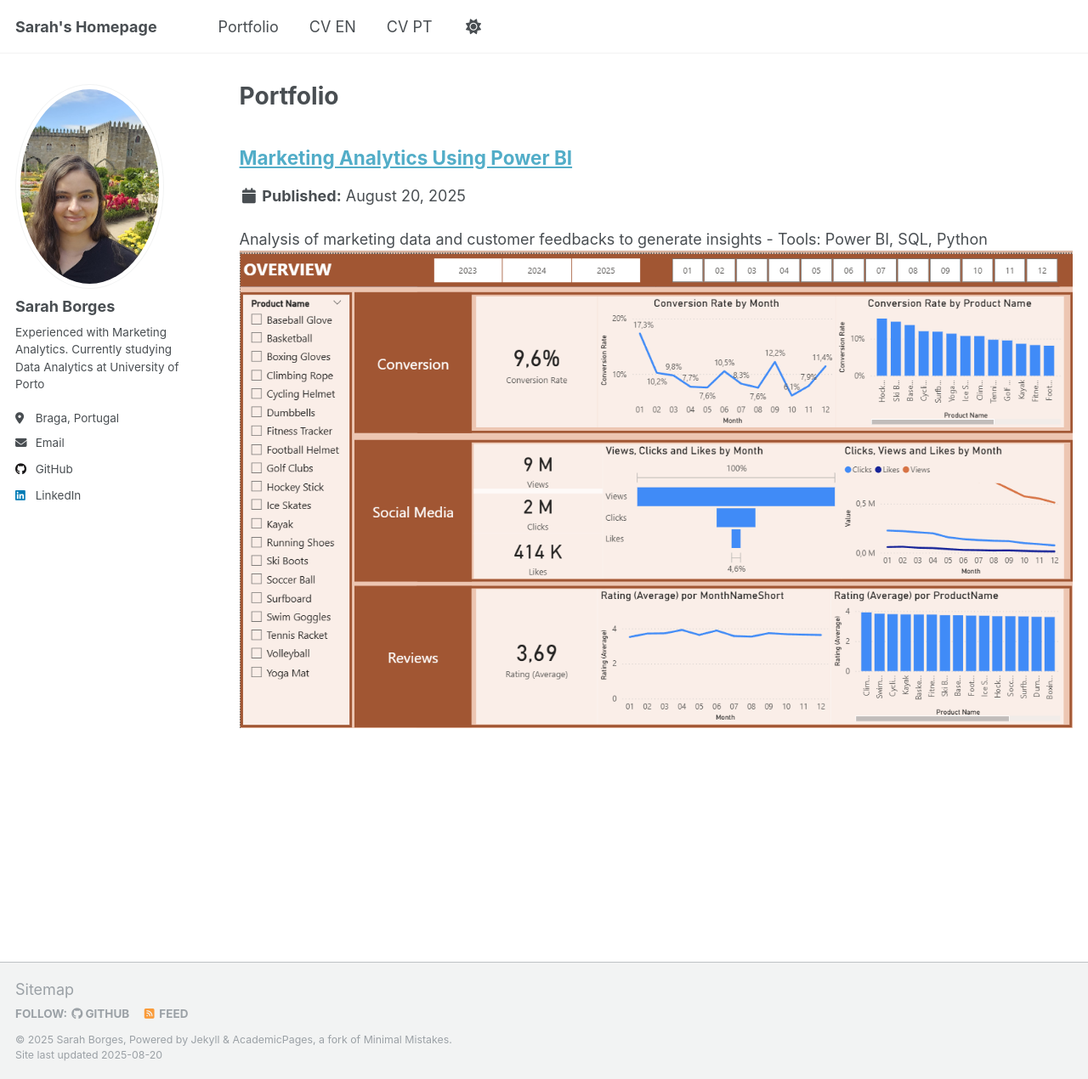
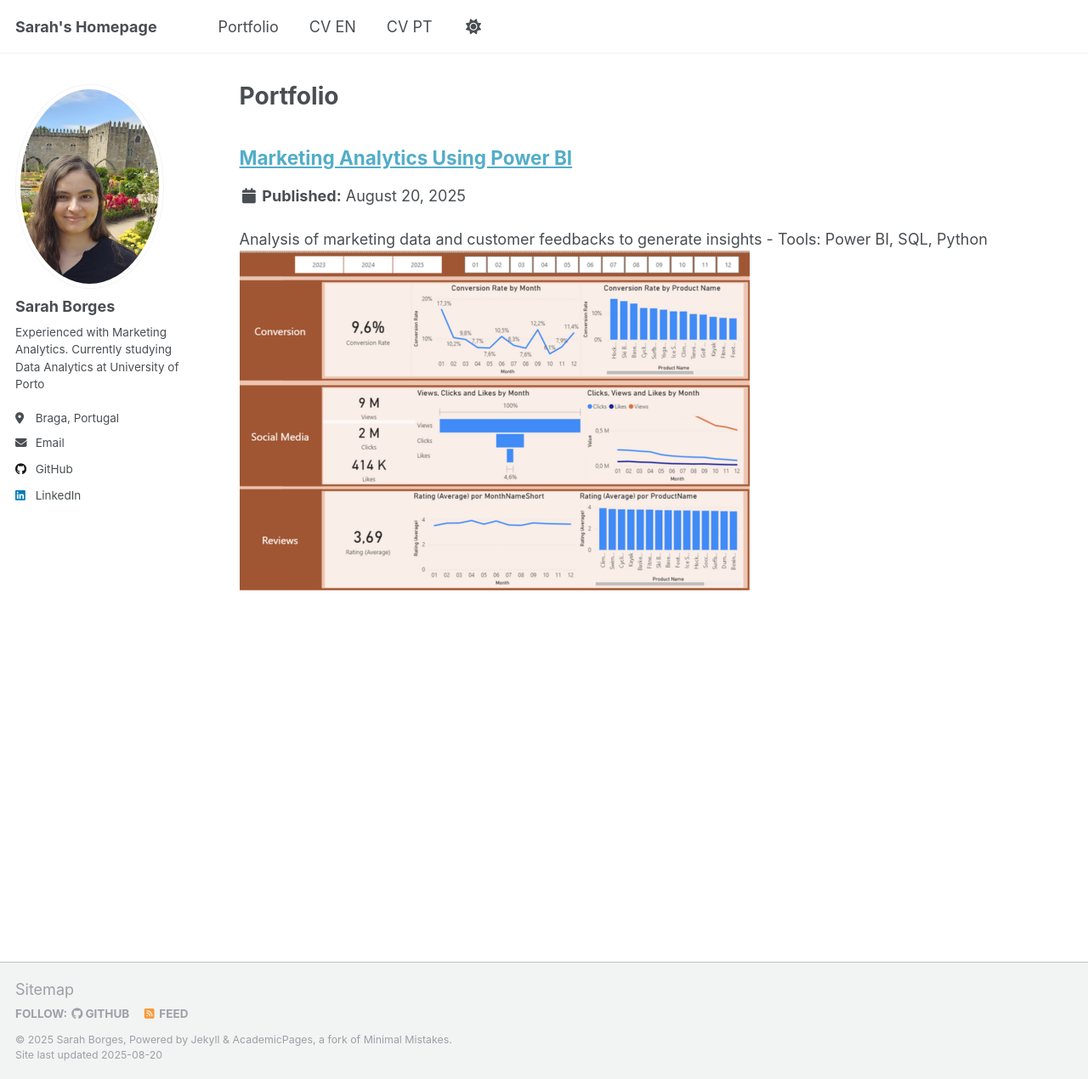
Before and after one commit to sarah-borges-data/sarah-borges-data.github.io, a Jekyll site: the page built from _pages/portfolio.html, in a window 1280 px wide and 1270 px high. Shown: the whole window at 85% size. Built offline with Jekyll 4.4.1, drawn with Linux system fonts in a browser that asks for light colours; a script that is not in the unit is left out.

Commit message:
Update marketing-analytics.html

```diff
--- a/_portfolio/marketing-analytics.html
+++ b/_portfolio/marketing-analytics.html
@@ -1,6 +1,6 @@
 ---
 title: "Marketing Analytics Using Power BI"
-excerpt: "Analysis of marketing data and customer feedbacks to generate insights - Tools: Power BI, SQL, Python <br/><img src=' /images/Captura de ecrã 2025-08-20 095058.png'>"
+excerpt: "Analysis of marketing data and customer feedbacks to generate insights - Tools: Power BI, SQL, Python <br/><img src=' /images/marketinganalytics.png'>"
 collection: portfolio
 ---
 
```
